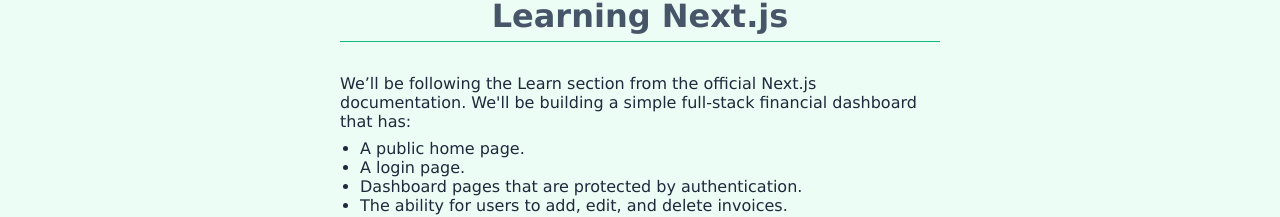
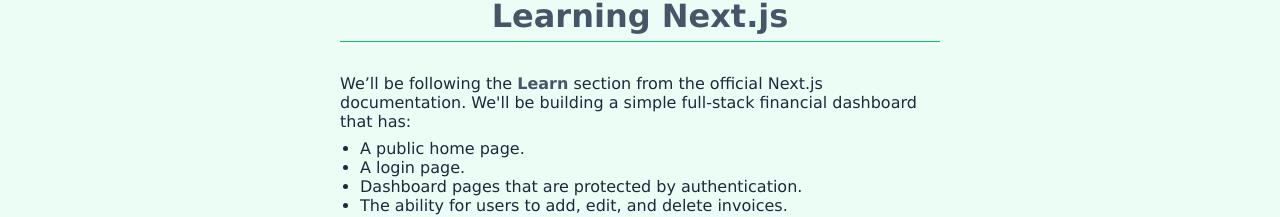
Before and after one commit to PriyanshuCK/learn-react-redux, a React (Create React App) app: page /learning-nextjs in a window 1280 px wide. Shown: the part 147-364 px from the top of the page. Built offline with nearby package versions, Linux system fonts and the light colour scheme.

Commit message:
Update meta description and NextJS learn url

```diff
--- a/public/index.html
+++ b/public/index.html
@@ -7,7 +7,7 @@
     <meta name="theme-color" content="#000000" />
     <meta
       name="description"
-      content="Web site created using create-react-app"
+      content="Learning TypeScript, ReactJS, React Router, React Redux"
     />
     <link rel="apple-touch-icon" href="%PUBLIC_URL%/logo192.png" />
     <!--
--- a/src/components/LearningNextJS/LearningNextJS.tsx
+++ b/src/components/LearningNextJS/LearningNextJS.tsx
@@ -8,9 +8,16 @@
     <div id="plan-container">
       <h1 className="plan-title">Learning Next.js</h1>
       <p className="plan-description">
-        We’ll be following the Learn section from the official Next.js
-        documentation. We'll be building a simple full-stack financial dashboard
-        that has:
+        We’ll be following the{" "}
+        <a
+          href="https://nextjs.org/learn/"
+          target="_blank"
+          rel="noopener noreferrer"
+        >
+          Learn
+        </a>{" "}
+        section from the official Next.js documentation. We'll be building a
+        simple full-stack financial dashboard that has:
       </p>
       <ul className="plan-list">
         <li>A public home page.</li>
```
